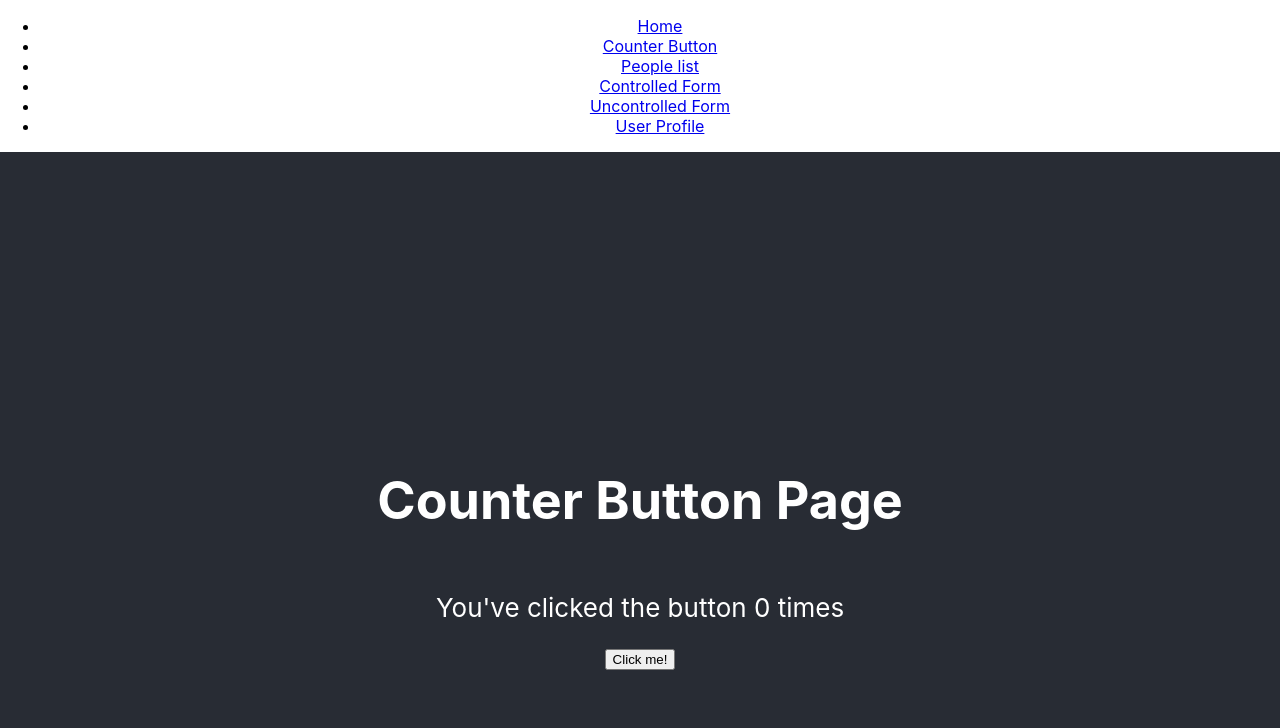
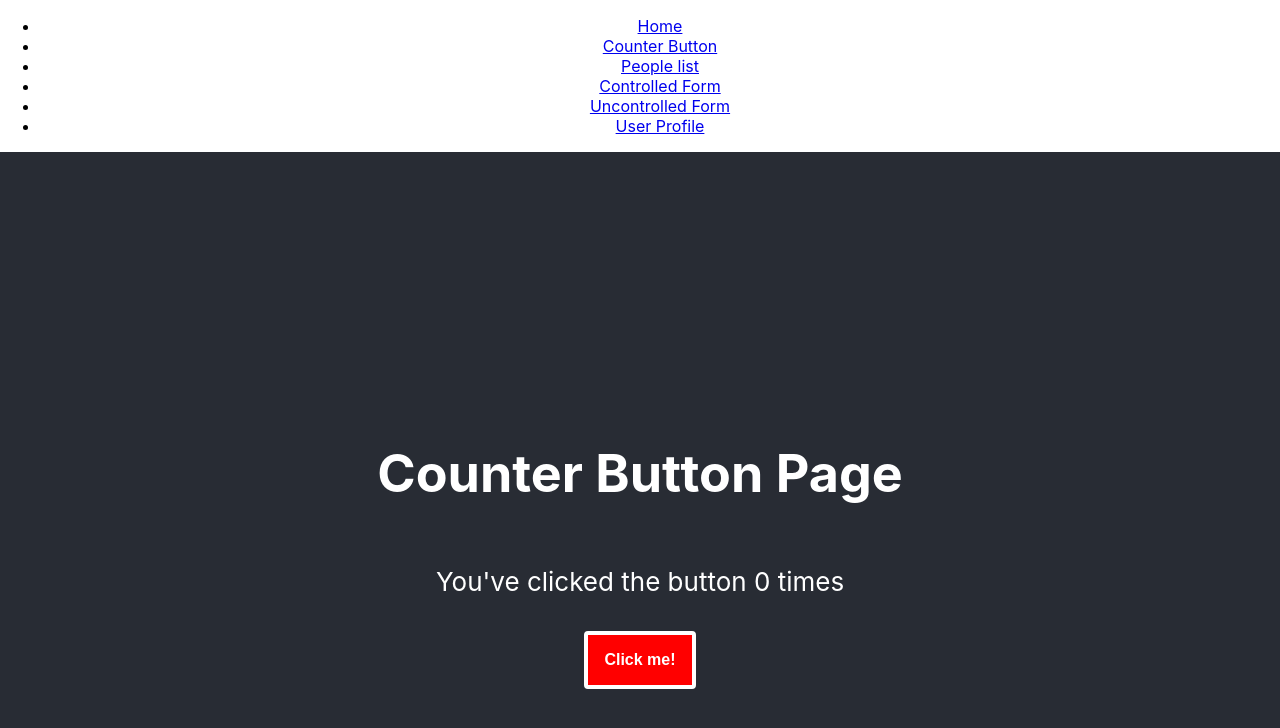
Before and after one commit to elecinas/oreilly-react-01, a React (Create React App) app: page /counter in a window 1280 px wide. Shown: the top 728 px of the page. Built offline with nearby package versions, Linux system fonts and the light colour scheme.

Commit message:
create component button with a styled prop and put it on components

```diff
--- /dev/null
+++ b/src/Button.js
@@ -0,0 +1,21 @@
+import React from 'react';
+import styled from 'styled-components';
+
+const StyledButton = styled.button `
+    background-color: ${props => props.buttonColor || 'transparent'};
+    border: 4px solid white;
+    border-radius: 4px;
+    color: white;
+    cursor: pointer;
+    font-size: 16px;
+    font-weight: bold;
+    margin: 8px;
+    outline: none;
+    padding: 16px;
+`;
+
+export const Button = ({children, buttonColor, ...props}) => {
+    return (
+        <StyledButton buttonColor={buttonColor} {...props}>{children}</StyledButton>
+    )
+}
--- a/src/CongratulationsMessage.js
+++ b/src/CongratulationsMessage.js
@@ -1,4 +1,5 @@
 import React, { useEffect } from "react";
+import { Button } from "./Button";
 
 export const CongratulationsMessage = ({ threshold, onHide }) => {
     useEffect(() => {
@@ -7,7 +8,7 @@
     return (
             <>
                 <h1>Congratulations! You've reached {threshold} number of clicks!</h1>
-                <button onClick={onHide}>Hide</button>
+                <Button onClick={onHide}>Hide</Button>
             </>
     );
 }
--- a/src/CounterButton.js
+++ b/src/CounterButton.js
@@ -1,4 +1,5 @@
 import React, { useEffect } from "react";
+import { Button } from './Button';
 
 export const CounterButton = ({onIncrement, numberOfClicks}) => {
     console.log('CounterButton rendering!')
@@ -9,7 +10,7 @@
     return(
         <>
             <p>You've clicked the button {numberOfClicks} times</p>
-            <button onClick={onIncrement}>Click me!</button>
+            <Button buttonColor="red" onClick={onIncrement}>Click me!</Button>
         </>
     );
 }
--- a/src/pages/ControlledFormPage.js
+++ b/src/pages/ControlledFormPage.js
@@ -1,4 +1,5 @@
 import React, { useState } from "react";
+import { Button } from "../Button";
 
 export const ControlledFormPage = () => {
     const [name, setName] = useState("");
@@ -28,14 +29,14 @@
                     onChange={ e => setFavoriteColor(e.target.value) }
                     value={favoriteColor} />
             </div>
-            <button onClick={ e => {
+            <Button buttonColor="green" onClick={ e => {
                 alert(`
                     Your name is ${name}
                     your email is ${email}
                     and your favorite color is ${favoriteColor}
                 `);
                 e.preventDefault();
-            }}>Submit</button>
+            }}>Submit</Button>
         </form>
     );
 }
```
